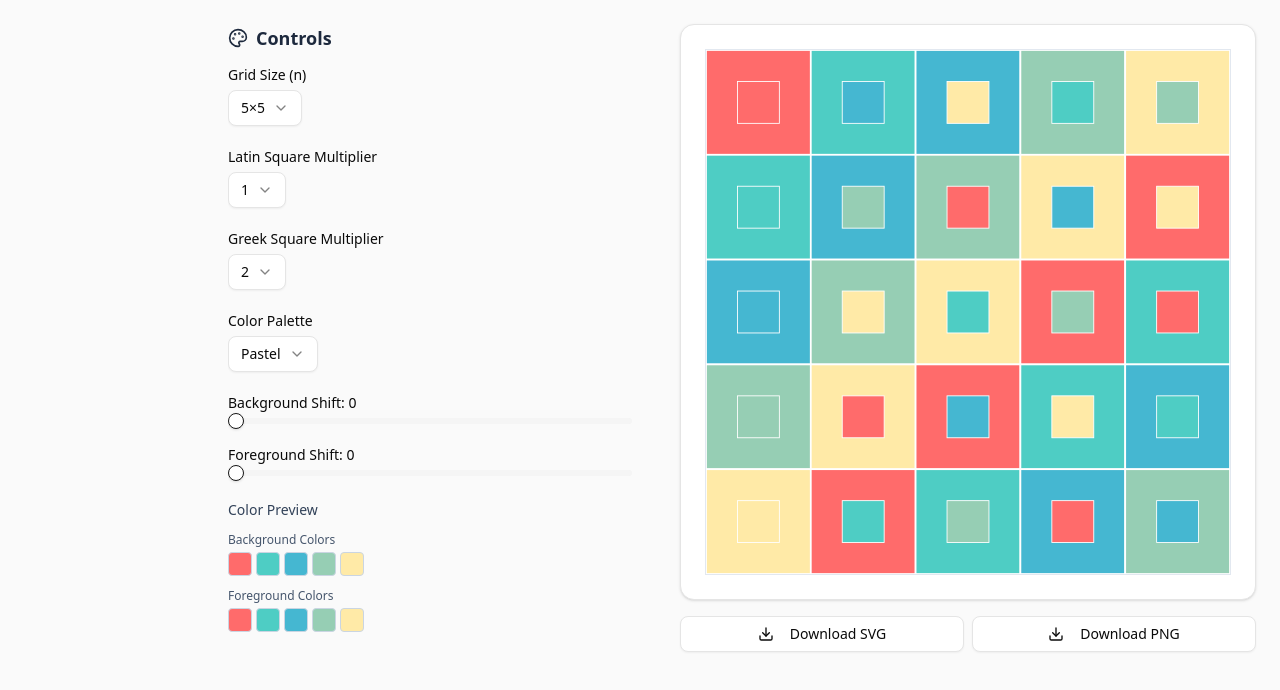
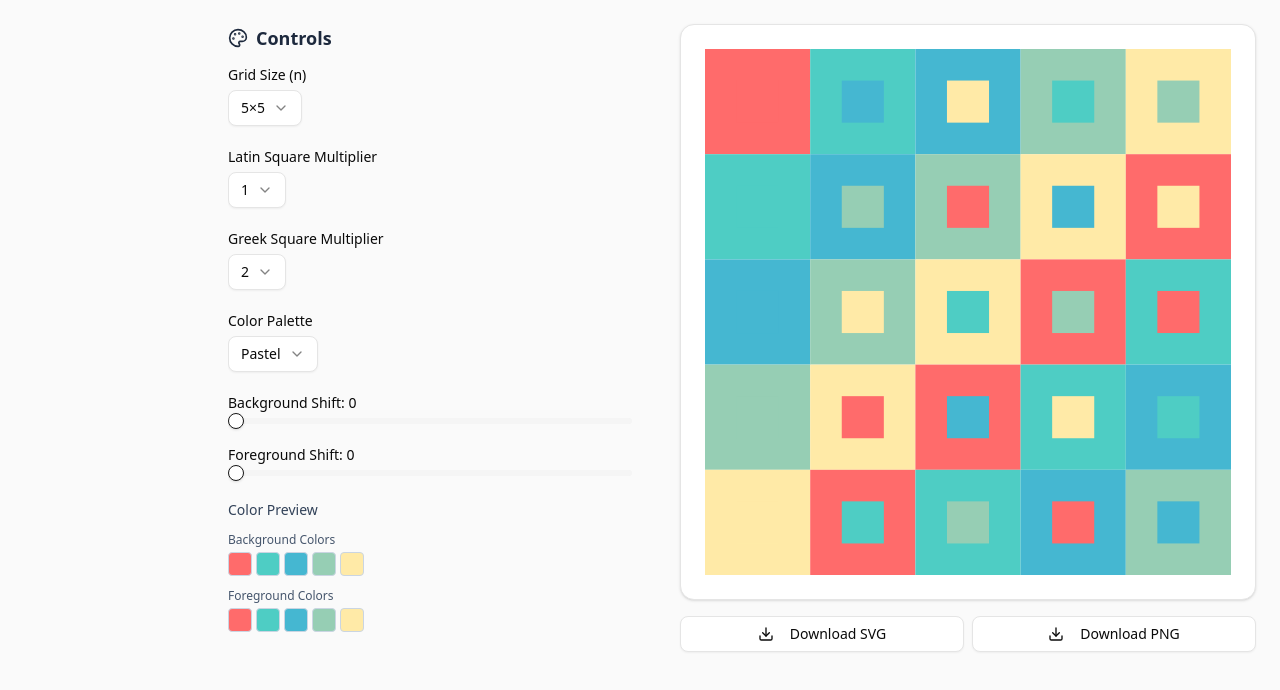
Before and after one commit to chaychun/graeco-latin-squares, a React (Vite) app: page / in a window 1280 px wide. Shown: the top 690 px of the page. Built offline with nearby package versions, Linux system fonts and the light colour scheme.

Commit message:
Remove SVG stroke

```diff
--- a/src/components/display.tsx
+++ b/src/components/display.tsx
@@ -42,7 +42,7 @@ export default function Display() {
               width="100%"
               height="100%"
               viewBox={`0 0 ${svgSize} ${svgSize}`}
-              className="border border-slate-200 w-full h-full"
+              className="w-full h-full"
               preserveAspectRatio="xMidYMid meet"
             >
               {square.latin.map((row, i) =>
@@ -61,8 +61,6 @@ export default function Display() {
                         width={cellSize}
                         height={cellSize}
                         fill={backgroundColors[latinValue]}
-                        stroke="#ffffff"
-                        strokeWidth="1"
                       />
                       <rect
                         x={innerX}
@@ -70,8 +68,6 @@ export default function Display() {
                         width={innerSize}
                         height={innerSize}
                         fill={foregroundColors[greekValue]}
-                        stroke="#ffffff"
-                        strokeWidth="0.5"
                       />
                     </g>
                   )
```
